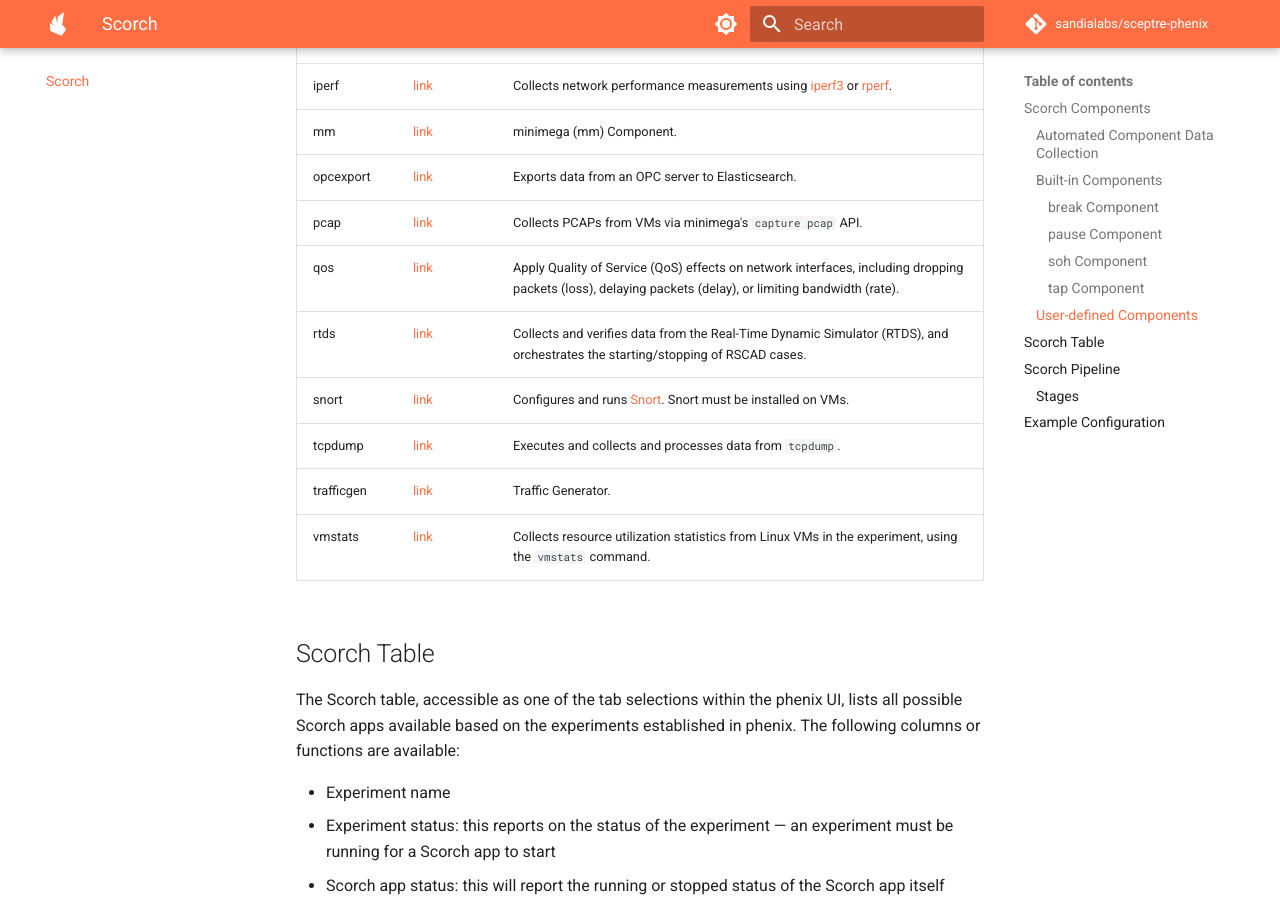
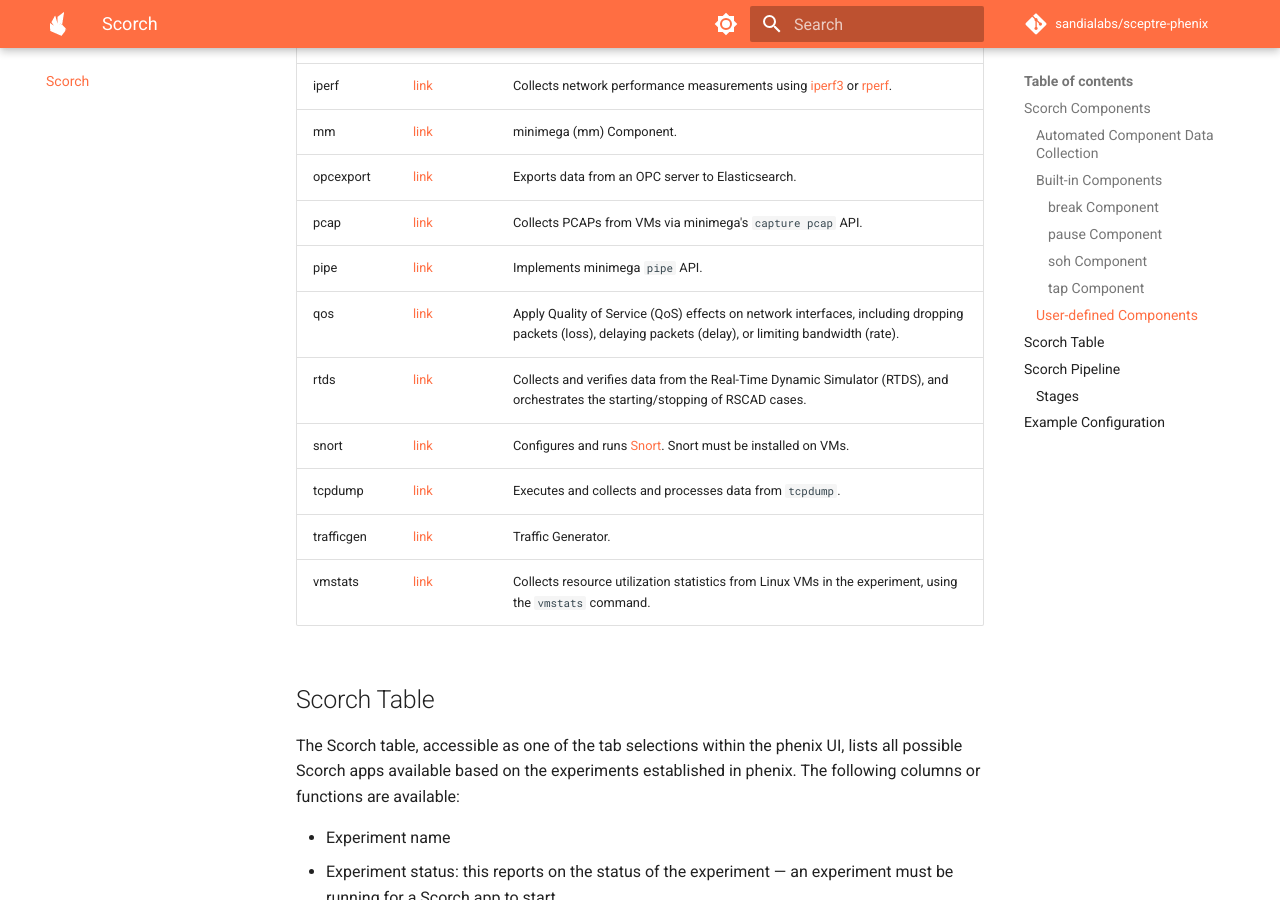
Before and after one commit to sandialabs/sceptre-phenix-docs, an MkDocs documentation site: the page built from docs/scorch.md, in a window 1280 px wide and 900 px high, scrolled down 5573 px. Built offline with MkDocs 1.6.1 and Material for MkDocs 9.7.7, drawn with Linux system fonts in a browser that asks for light colours; comment, search, counter and statistics services are not loaded; the version menu is left out.

Commit message:
feat: add pipe scorch user component

```diff
--- a/docs/scorch.md
+++ b/docs/scorch.md
@@ -181,6 +181,7 @@ The following Scorch component types have been developed external to the main ph
 | mm | [link](https://github.com/sandialabs/sceptre-phenix-apps/tree/main/src/python/phenix_apps/apps/scorch/mm) | minimega (mm) Component. |
 | opcexport | [link](https://github.com/sandialabs/sceptre-phenix-apps/tree/main/src/python/phenix_apps/apps/scorch/opcexport) | Exports data from an OPC server to Elasticsearch. |
 | pcap | [link](https://github.com/sandialabs/sceptre-phenix-apps/tree/main/src/python/phenix_apps/apps/scorch/pcap) | Collects PCAPs from VMs via minimega's `capture pcap` API. |
+| pipe | [link](https://github.com/sandialabs/sceptre-phenix-apps/tree/main/src/python/phenix_apps/apps/scorch/pipe) | Implements minimega `pipe` API. |
 | qos | [link](https://github.com/sandialabs/sceptre-phenix-apps/tree/main/src/python/phenix_apps/apps/scorch/qos) | Apply Quality of Service (QoS) effects on network interfaces, including dropping packets (loss), delaying packets (delay), or limiting bandwidth (rate). |
 | rtds | [link](https://github.com/sandialabs/sceptre-phenix-apps/tree/main/src/python/phenix_apps/apps/scorch/rtds) | Collects and verifies data from the Real-Time Dynamic Simulator (RTDS), and orchestrates the starting/stopping of RSCAD cases. |
 | snort | [link](https://github.com/sandialabs/sceptre-phenix-apps/tree/main/src/python/phenix_apps/apps/scorch/snort) | Configures and runs [Snort](https://www.snort.org/). Snort must be installed on VMs. |
```
